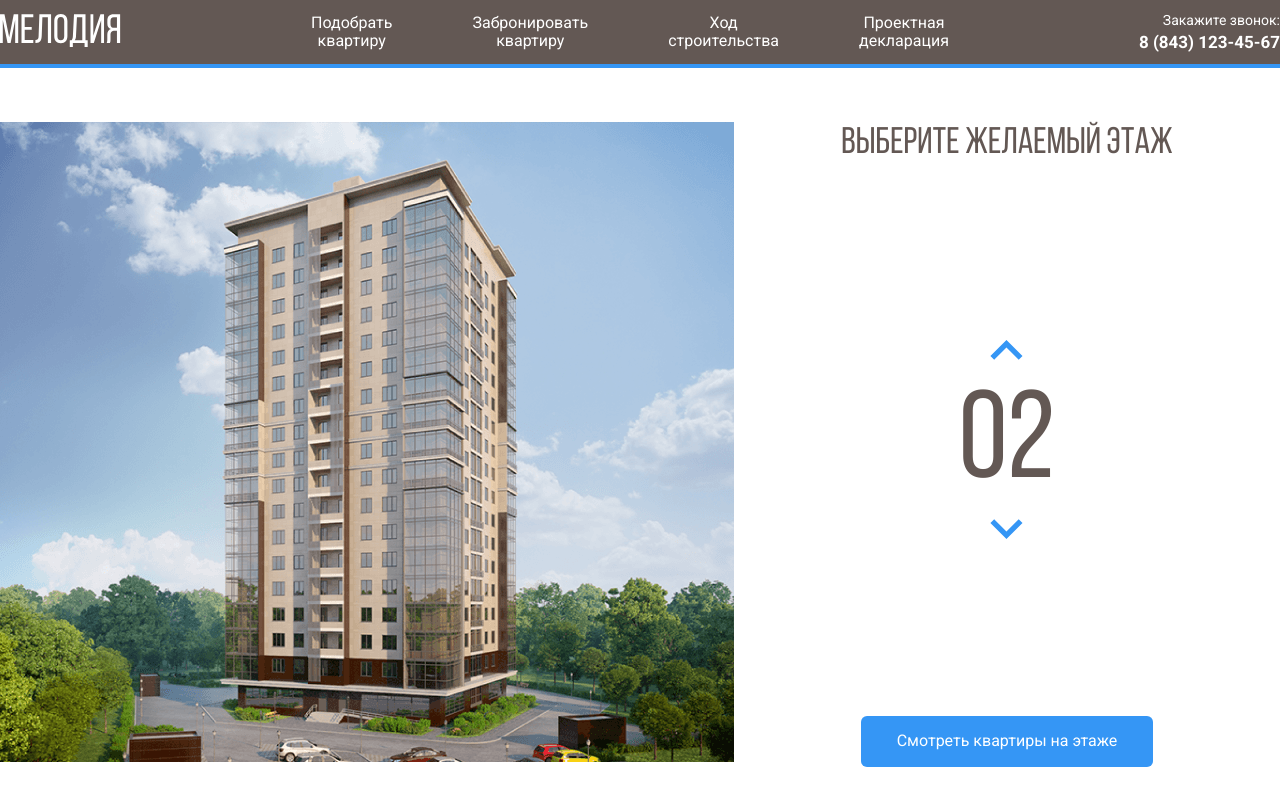
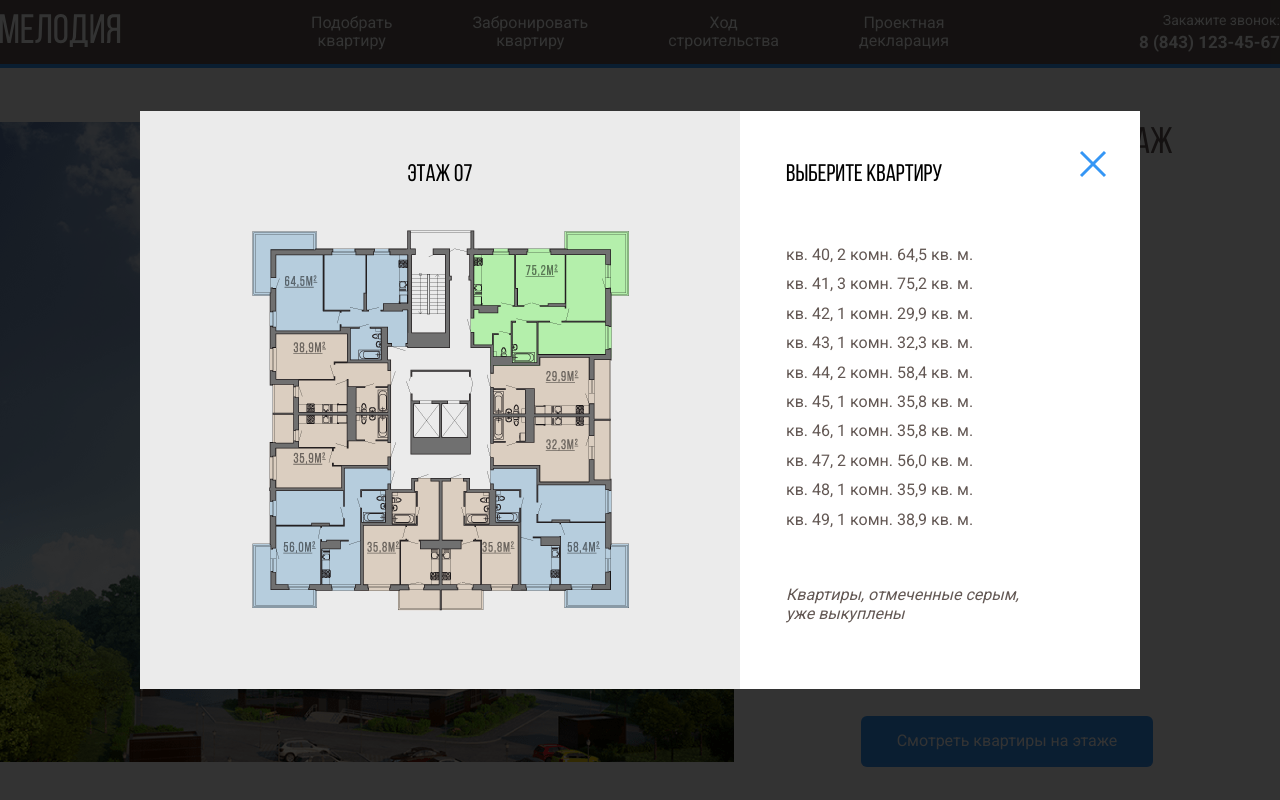
Before and after one commit to anastasia-kost/melody, a plain HTML site: page index.html in a window 1280 px wide. Drawn offline with nearby package versions, Linux system fonts and the light colour scheme.

Commit message:
made modal layout

```diff
--- a/index.html
+++ b/index.html
@@ -207,6 +207,67 @@
         </button>
       </div>
     </main>
+    <div class="modal">
+      <div class="modal-dialog">
+        <button class="modal-close-button">
+          <svg
+            width="28"
+            height="28"
+            viewBox="0 0 28 28"
+            fill="none"
+            xmlns="http://www.w3.org/2000/svg"
+          >
+            <path d="M2 2L26 26" stroke="#3596F5" stroke-width="3" />
+            <path d="M26 2L2 26" stroke="#3596F5" stroke-width="3" />
+          </svg>
+        </button>
+        <div class="modal-image">
+          <h3 class="modal-title">
+            Этаж <span class="modal-counter">07</span>
+          </h3>
+          <img src="img/floor.png" alt="" />
+        </div>
+        <div class="modal-info">
+          <h3 class="modal-title">Выберите квартиру</h3>
+          <ul class="flat-list">
+            <li class="flat-item">
+              <a href="#" class="flat-link">кв. 40, 2 комн. 64,5 кв. м.</a>
+            </li>
+            <li class="flat-item">
+              <a href="#" class="flat-link">кв. 41, 3 комн. 75,2 кв. м.</a>
+            </li>
+            <li class="flat-item">
+              <a href="#" class="flat-link">кв. 42, 1 комн. 29,9 кв. м.</a>
+            </li>
+            <li class="flat-item">
+              <a href="#" class="flat-link">кв. 43, 1 комн. 32,3 кв. м.</a>
+            </li>
+            <li class="flat-item">
+              <a href="#" class="flat-link">кв. 44, 2 комн. 58,4 кв. м.</a>
+            </li>
+            <li class="flat-item">
+              <a href="#" class="flat-link">кв. 45, 1 комн. 35,8 кв. м.</a>
+            </li>
+            <li class="flat-item">
+              <a href="#" class="flat-link">кв. 46, 1 комн. 35,8 кв. м.</a>
+            </li>
+            <li class="flat-item">
+              <a href="#" class="flat-link">кв. 47, 2 комн. 56,0 кв. м.</a>
+            </li>
+            <li class="flat-item">
+              <a href="#" class="flat-link">кв. 48, 1 комн. 35,9 кв. м.</a>
+            </li>
+            <li class="flat-item">
+              <a href="#" class="flat-link">кв. 49, 1 комн. 38,9 кв. м.</a>
+            </li>
+          </ul>
+          <p class="modal-alert">
+            Квартиры, отмеченные серым,<br />
+            уже выкуплены
+          </p>
+        </div>
+      </div>
+    </div>
     <script
       src="https://cdnjs.cloudflare.com/ajax/libs/jquery/3.6.0/jquery.min.js"
       referrerpolicy="no-referrer"
--- a/styles/styles.css
+++ b/styles/styles.css
@@ -139,3 +139,87 @@ path.current-floor {
   cursor: pointer;
   padding: 16px 36px;
 }
+
+.modal {
+  display: flex;
+  position: fixed;
+  left: 0;
+  top: 0;
+  width: 100%;
+  height: 100%;
+  background-color: rgba(0, 0, 0, 0.8);
+  justify-content: center;
+  align-items: center;
+}
+
+.modal-dialog {
+  position: relative;
+  display: flex;
+  max-width: 1000px;
+  min-height: 565px;
+  background-color: #fff;
+  flex-grow: 1;
+}
+
+.modal-image {
+  background-color: #ebebeb;
+  width: 60%;
+  text-align: center;
+  padding: 50px;
+}
+
+.modal-title {
+  font-family: "Bebas Neue", sans-serif;
+  font-size: 24px;
+  line-height: 29px;
+  font-weight: 400;
+  margin-top: 0;
+  margin-bottom: 25px;
+}
+
+.modal-info {
+  width: 40%;
+  padding: 50px 46px;
+}
+
+.flat-list {
+  padding: 0;
+  list-style-type: none;
+  margin-top: 55px;
+}
+
+.flat-item {
+  margin-bottom: 10px;
+}
+
+.flat-link {
+  font-size: 16px;
+  line-height: 19px;
+  color: #635854;
+  text-decoration: none;
+}
+
+.flat-link:hover {
+  color: #3596f5;
+  text-decoration: underline;
+}
+
+.modal-alert {
+  font-style: italic;
+  font-weight: normal;
+  font-size: 16px;
+  line-height: 19px;
+  color: #635854;
+  margin-top: 56px;
+}
+
+.modal-close-button {
+  position: absolute;
+  background-color: #fff;
+  border: none;
+  right: 0;
+  top: 0;
+  cursor: pointer;
+  margin-top: 38px;
+  margin-right: 27px;
+}
```
Also changed, not shown: img/floor.png (added), 1 other file.
